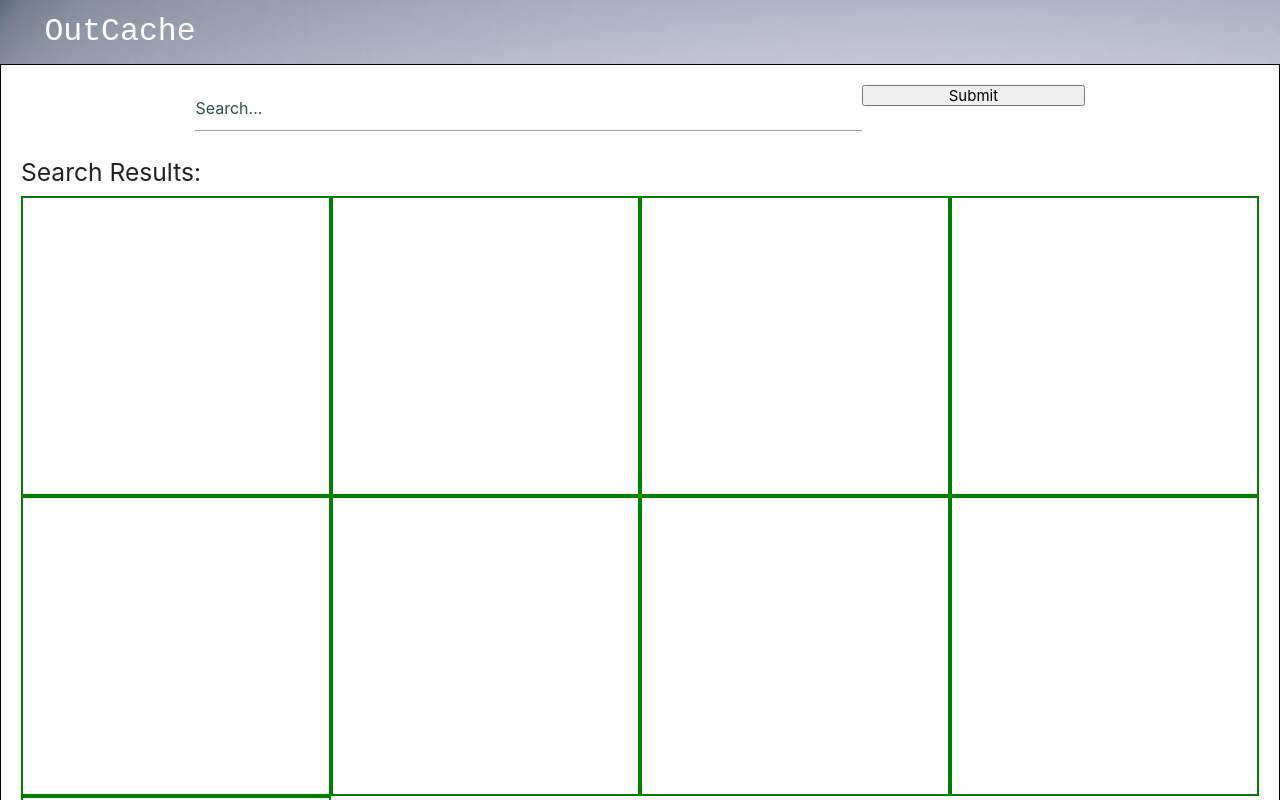
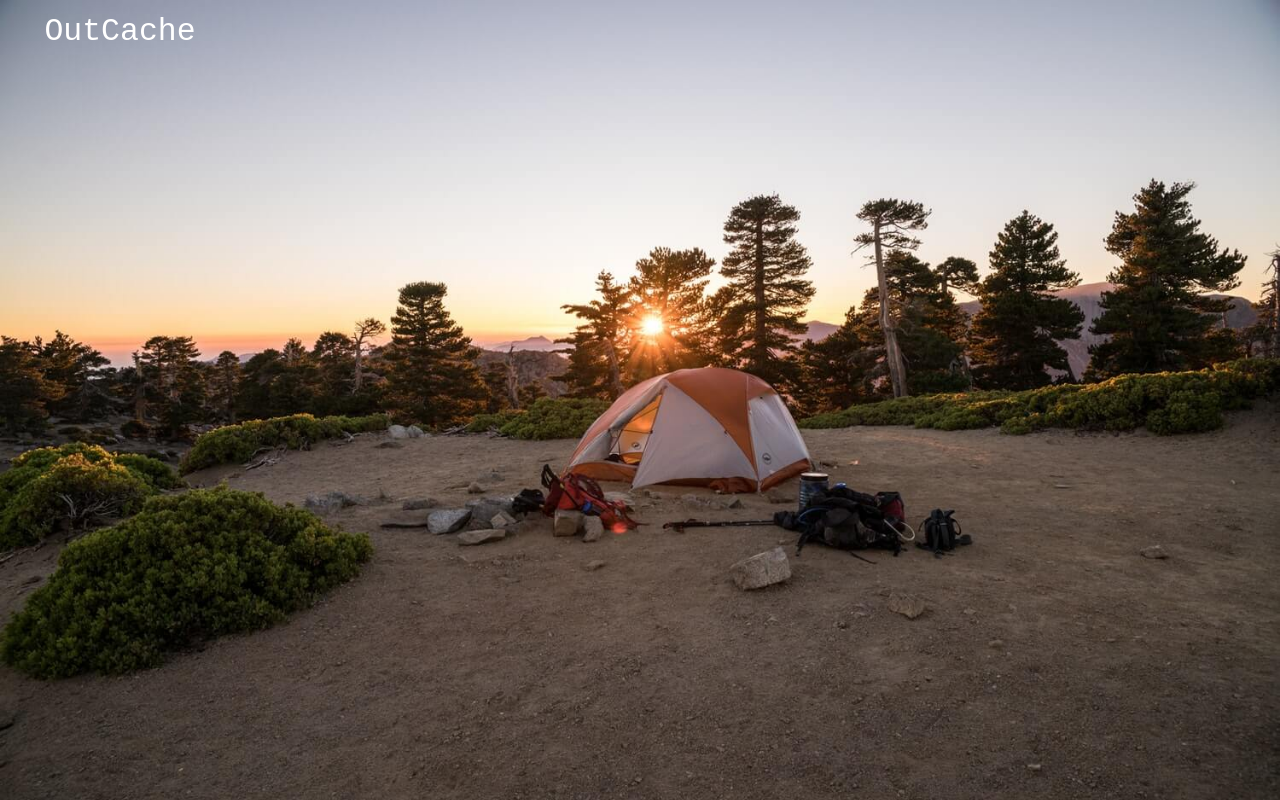
Before and after one commit to timstarkk/outcache, a React (Create React App) app in the folder client/: page /Search in a window 1280 px wide. Shown: the top 800 px of the page. Built offline with nearby package versions, Linux system fonts and the light colour scheme.

Commit message:
removed results and search from search folder and removed import and call from App.js

```diff
--- a/client/src/App.js
+++ b/client/src/App.js
@@ -15,7 +15,7 @@ import Login from "./components/auth/Login";
 import PrivateRoute from "./components/private-route/PrivateRoute";
 import Dashboard from "./components/dashboard/Dashboard";
 import Form from "./pages/Form/Form"
-import Search from "./components/search/Search"
+// import Search from "./components/search/Search"
 
 // Check for token to keep user logged in
 if (localStorage.jwtToken) {
@@ -53,7 +53,7 @@ class App extends Component {
             <Route exact path="/register" component={Register} />
             <Route exact path="/login" component={Login} />
             <Route exact path="/form" component={Form} />
-            <Route exact path="/Search" component={Search} />
+            {/* <Route exact path="/Search" component={Search} /> */}
 
             <Switch>
               <PrivateRoute exact path="/dashboard" component={Dashboard} />
--- a/client/src/components/search/Results.js
+++ /dev/null
@@ -1,49 +0,0 @@
-import React, { Component } from "react";
-import { Link } from "react-router-dom";
-import PropTypes from "prop-types";
-
-class Results extends Component {
-
-    componentDidMount() {
-    };
-
-    render() {
-        return (
-            <wrapper>
-
-                <h5>Search Results:</h5>
-                <div className="col s3 result">
-
-                </div>
-                <div className="col s3 result">
-
-                </div>
-                <div className="col s3 result">
-
-                </div>
-                <div className="col s3 result">
-
-                </div>
-                <div className="col s3 result">
-
-                </div>
-                <div className="col s3 result">
-
-                </div>
-                <div className="col s3 result">
-
-                </div>
-                <div className="col s3 result">
-
-                </div>
-                <div className="col s3 result">
-
-                </div>
-            </wrapper>
-
-        )
-    }
-}
-
-
-export default Results;
--- a/client/src/components/search/Search.js
+++ /dev/null
@@ -1,34 +0,0 @@
-import React, { Component } from "react";
-import { Link } from "react-router-dom";
-import PropTypes from "prop-types";
-import Results from "./Results";
-
-class SearchPage extends Component {
-
-    componentDidMount() {
-        console.log('you went to the search page');
-    };
-
-    render() {
-        return (
-            <div className="" id="searchContainer">
-                <div className="row">
-                    <div className="col s12" id="resultsBox">
-                        {/* will pass the search terms/parameters into Results*/}
-                        <div className="container">
-                            <form className="row">
-                                <input className="col s9" type="text" placeholder="Search..."></input>
-                                <button className="col s3" type="submit">Submit</button>
-                            </form>
-                        </div>
-
-                        <Results />
-                    </div>
-                </div>
-            </div>
-        )
-    }
-}
-
-
-export default SearchPage;
```
